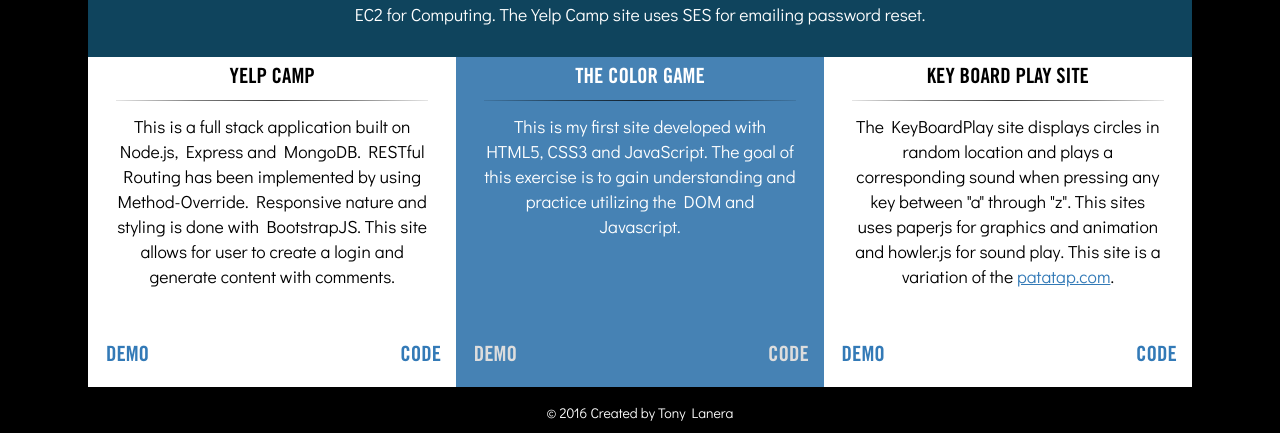
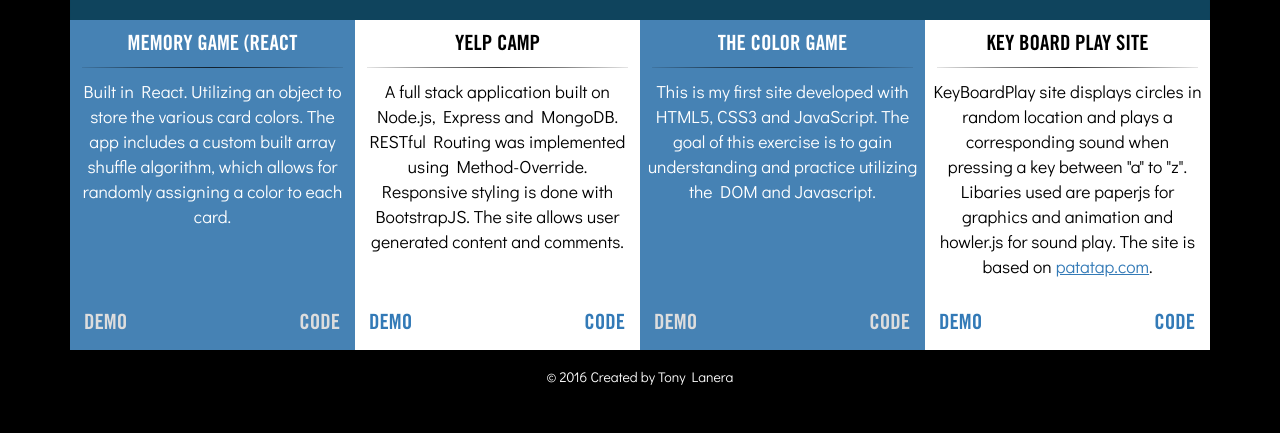
Before and after one commit to alkitony/mainSite, a plain HTML site: page index.html in a window 1280 px wide. Shown: the part 386-819 px from the top of the page. Drawn offline with nearby package versions, Linux system fonts and the light colour scheme.

Commit message:
Updated site with new example

```diff
--- a/index.html
+++ b/index.html
@@ -63,13 +63,27 @@
                  EC2 for Computing. The Yelp Camp site uses SES for emailing password reset.
               </p>
               <div class="row text-center gridsys">
-                 <div class="thumbnail col-md-4 col-xs-12 yelpcamp">
+                 <div class="thumbnail col-md-3 col-xs-12 colorgame">
+                     <h4>Memory Game (React</h4>
+                     <hr>
+                     <p>
+                        Built in React. Utilizing an object to store the various card colors.
+                        The app includes a custom built array shuffle algorithm,
+                        which allows for randomly assigning a color to each card.
+                     </p>
+                     <div class="move-bottom-size">
+                        <a href=/memorygame>Demo</a>
+                     </div>
+                     <div class="move-bottom-size move-right">
+                        <a href="https://github.com/alkitony/react-memory-game" target="_blank">Code</a>
+                     </div>
+                 </div>
+                 <div class="thumbnail col-md-3 col-xs-12 yelpcamp">
                      <h4>Yelp Camp</h4>
                      <hr>
                      <p>
-                        This is a full stack application built on Node.js, Express and MongoDB. RESTful Routing has been implemented by using Method-Override.
-                        Responsive nature and styling is done with BootstrapJS. This site allows for user to create a login and generate content
-                        with comments.
+                        A full stack application built on Node.js, Express and MongoDB. RESTful Routing was implemented using Method-Override.
+                        Responsive styling is done with BootstrapJS. The site allows user generated content and comments.
                      </p>
                      <div class="move-bottom-size">
                         <a href=/yelpcamp>Demo</a>
@@ -78,7 +92,7 @@
                         <a href="https://github.com/alkitony/yelpcamp" target="_blank">Code</a>
                      </div>
                  </div>
-                 <div class="thumbnail col-md-4 col-xs-12 colorgame">
+                 <div class="thumbnail col-md-3 col-xs-12 colorgame">
                      <h4>The Color Game</h4>
                      <hr>
                      <p>
@@ -92,13 +106,13 @@
                         <a href="https://github.com/alkitony/theColorGame" target="_blank">Code</a>
                      </div>
                  </div>
-                 <div class="thumbnail col-md-4 col-xs-12 keyboardplay">
+                 <div class="thumbnail col-md-3 col-xs-12 keyboardplay">
                      <h4>Key Board Play Site</h4>
                      <hr>
                      <p>
-                        The KeyBoardPlay site displays circles in random location and plays a corresponding sound when pressing any key between "a" through "z".
-                        This sites uses paperjs for graphics and animation and howler.js for sound play.
-                        This site is a variation of the <a href="http://patatap.com" target="_blank">patatap.com</a>.
+                        KeyBoardPlay site displays circles in random location and plays a corresponding sound when pressing a key between "a" to "z".
+                        Libaries used are paperjs for graphics and animation and howler.js for sound play.
+                        The site is based on <a href="http://patatap.com" target="_blank">patatap.com</a>.
                      </p>
                      <div class="move-bottom-size">
                         <a class="pull-left" href=/keyboardplay>Demo</a>
--- a/mainSite.css
+++ b/mainSite.css
@@ -64,9 +64,9 @@ a:hover, a:focus {
     }
 }
 .well {
-    margin-left: 1.6%;
-    margin-right: 1.6%;
-    margin-top: 1%;
+    /*margin-left: 1.6%;*/
+    /*margin-right: 1.6%;*/
+    /*margin-top: 1%;*/
     margin-bottom: 1%;
     text-align: center;
     background-color: #0f445d;
@@ -81,7 +81,7 @@ a:hover, a:focus {
 
 .well p {
     font-variant: normal;
-    margin: 10px 10px;
+    margin: 3px 3px;
     font-size: 1.25em;
 }
 
@@ -134,7 +134,7 @@ hr {
 
 .thumbnail {
     position: relative;
-    padding: 0 1.6%;
+    /*padding: 0 1.6%;*/
     margin-bottom: 0;
     min-height: 330px;
     border: 0;
@@ -144,7 +144,6 @@ hr {
     .thumbnail.yelpcamp a {
         color: #337ab7;
     }
-    .thumbnail.colorgame a {}
     .thumbnail.keyboardplay a {
         color: #337ab7;
     }
@@ -163,7 +162,8 @@ hr {
     position: absolute;
     bottom: 0;
     font-size: 1.2em;
-    padding-bottom: 15px;
+    padding-bottom: 10px;
+    padding-left: 10px;
 }
 
 .move-right {
```
